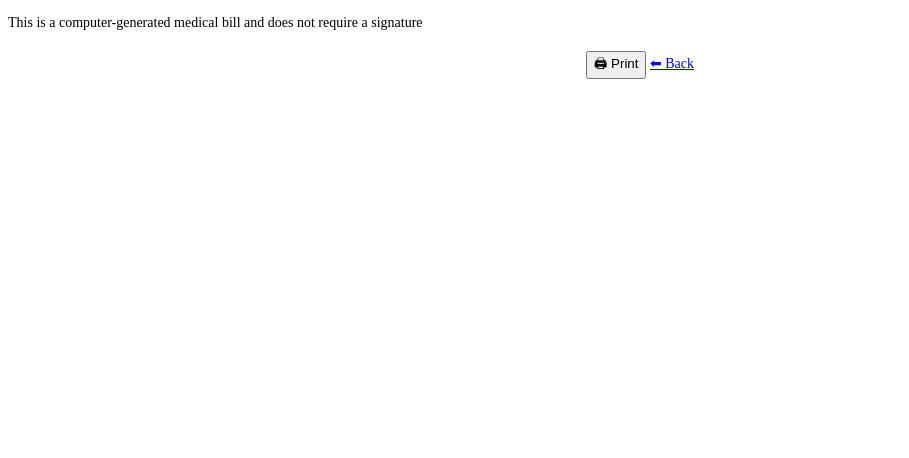
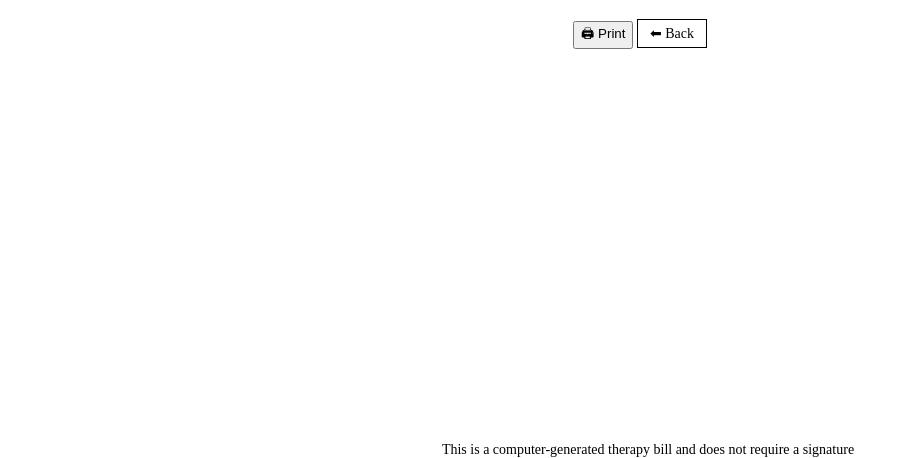
Before and after one commit to hadalbees/AyurkendraManagement, a Django app: template billingmgmt/templates/billingmgmt/print_therapybill.html in a window 1280 px wide. Shown: the part 342-800 px from the top of the page, without its empty margins (0-909 px from the left). Run offline with Django 5.2, Linux system fonts and the light colour scheme; the template is opened without the code that fills it, so the values that code supplies are empty; the visitor is signed in with stand-in values (Sample User, id 1).

Commit message:
Update print_therapybill.html

```diff
--- a/billingmgmt/templates/billingmgmt/print_therapybill.html
+++ b/billingmgmt/templates/billingmgmt/print_therapybill.html
@@ -135,15 +135,16 @@ th { background:#f2f2f2; }
 <p class="right">
   Payment Status: {{ bill.payment_status }}
 </p>
-<!-- ================= FOOTER ================= -->
-<div class="footer">
-  This is a computer-generated medical bill and does not require a signature
+
+  <div class="footer" style="position: absolute;bottom: 0;text-align: center;width: 100%;">
+  This is a computer-generated therapy bill and does not require a signature
 </div>
-<!-- ================= ACTION ================= -->
-<div class="no-print">
+  <div class="no-print" style="text-align:center; margin-top:20px;">
   <button onclick="window.print()">🖨 Print</button>
-  <a href="{% url 'billingmgmt:therapybilling' %}">⬅ Back</a>
+  <a href="{% url 'billingmgmt:therapybilling' %}"
+     style="padding:6px 12px;border:1px solid #000;text-decoration:none;color:#000;">
+     ⬅ Back
+  </a>
 </div>
-
 </body>
 </html>
```
